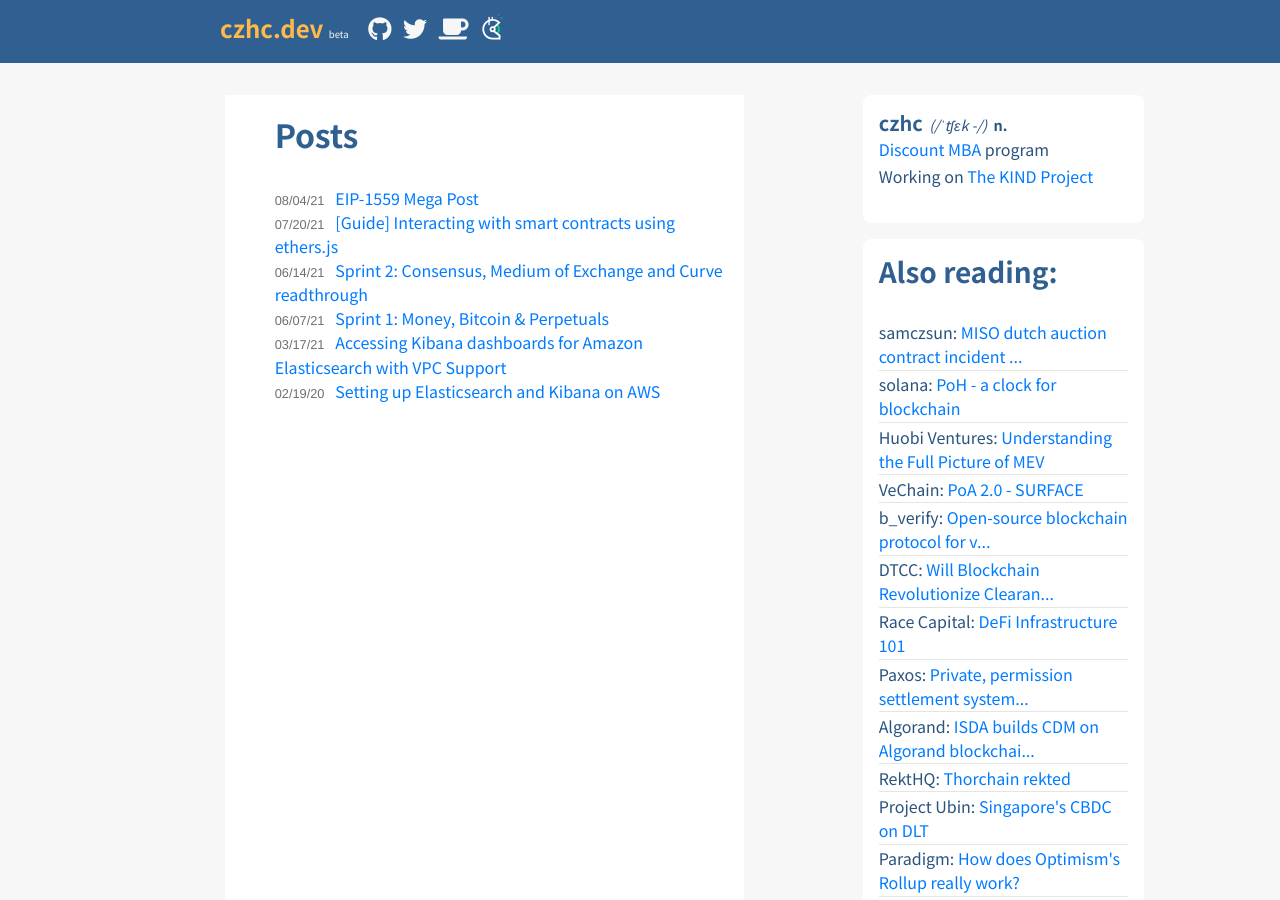
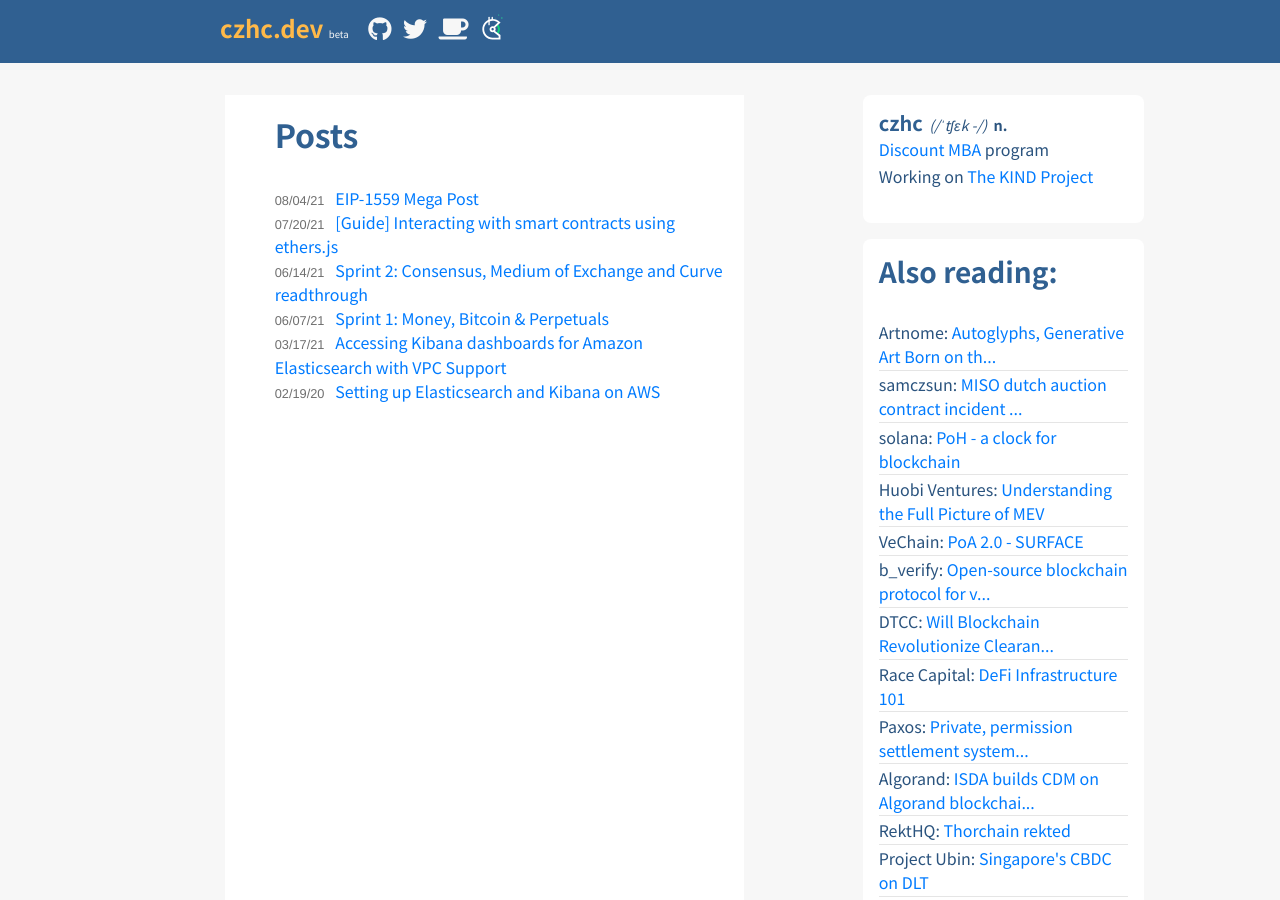
Before and after one commit to czhc/czhc.github.io, a Jekyll site: the page built from index.html, in a window 1280 px wide and 900 px high. Built offline with Jekyll 4.4.1, drawn with Linux system fonts in a browser that asks for light colours; nearby versions of some CDN libraries.

Commit message:
Update bookmarks.yml

```diff
--- a/_data/bookmarks.yml
+++ b/_data/bookmarks.yml
@@ -1,3 +1,6 @@
+- url: "https://www.artnome.com/news/2019/4/08/autoglyphs-generative-art-born-on-the-blockchain"
+  src: Artnome
+  title: Autoglyphs, Generative Art Born on the Blockchain
 - url: "https://www.paradigm.xyz/2021/08/two-rights-might-make-a-wrong/"
   src: samczsun
   title: MISO dutch auction contract incident report
```
